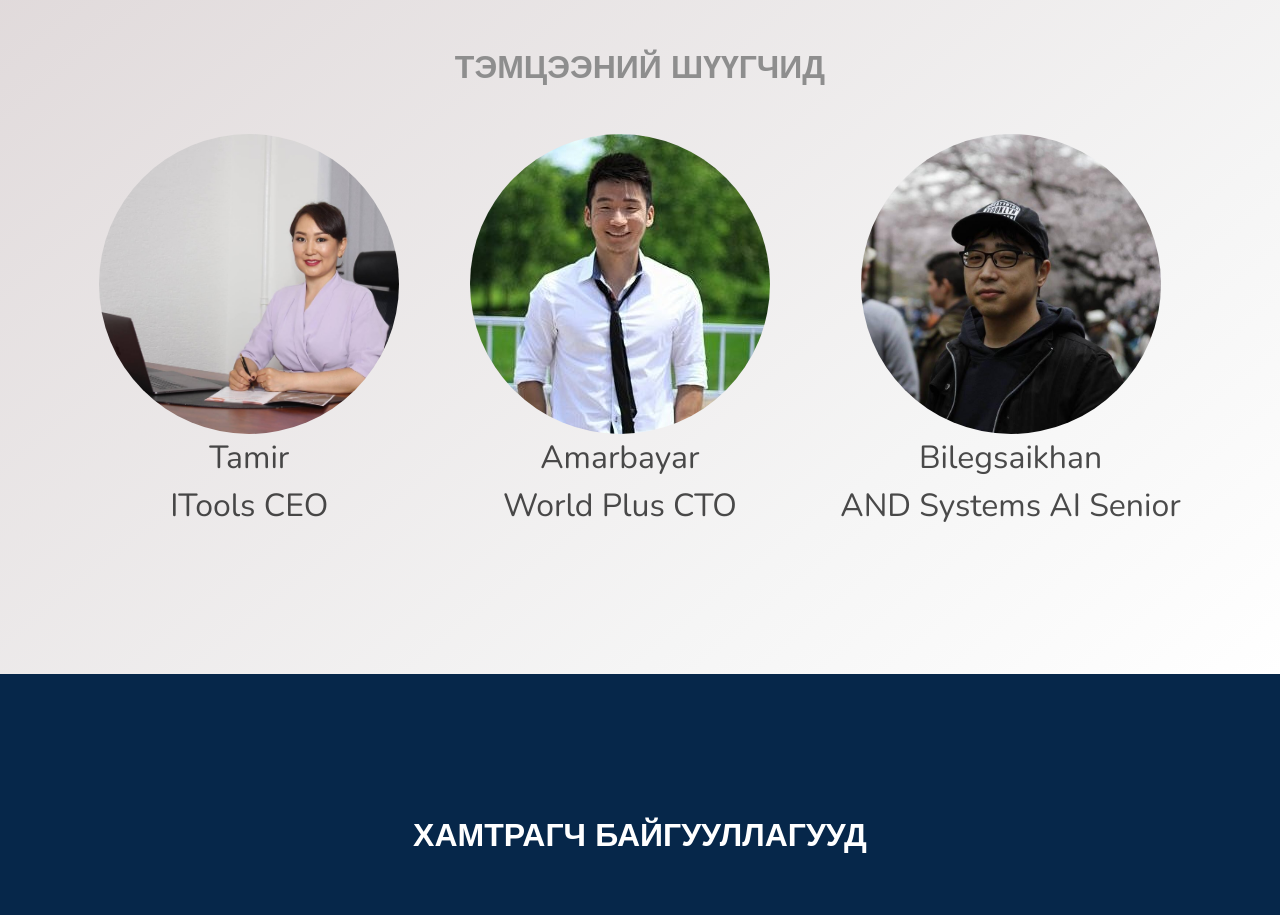
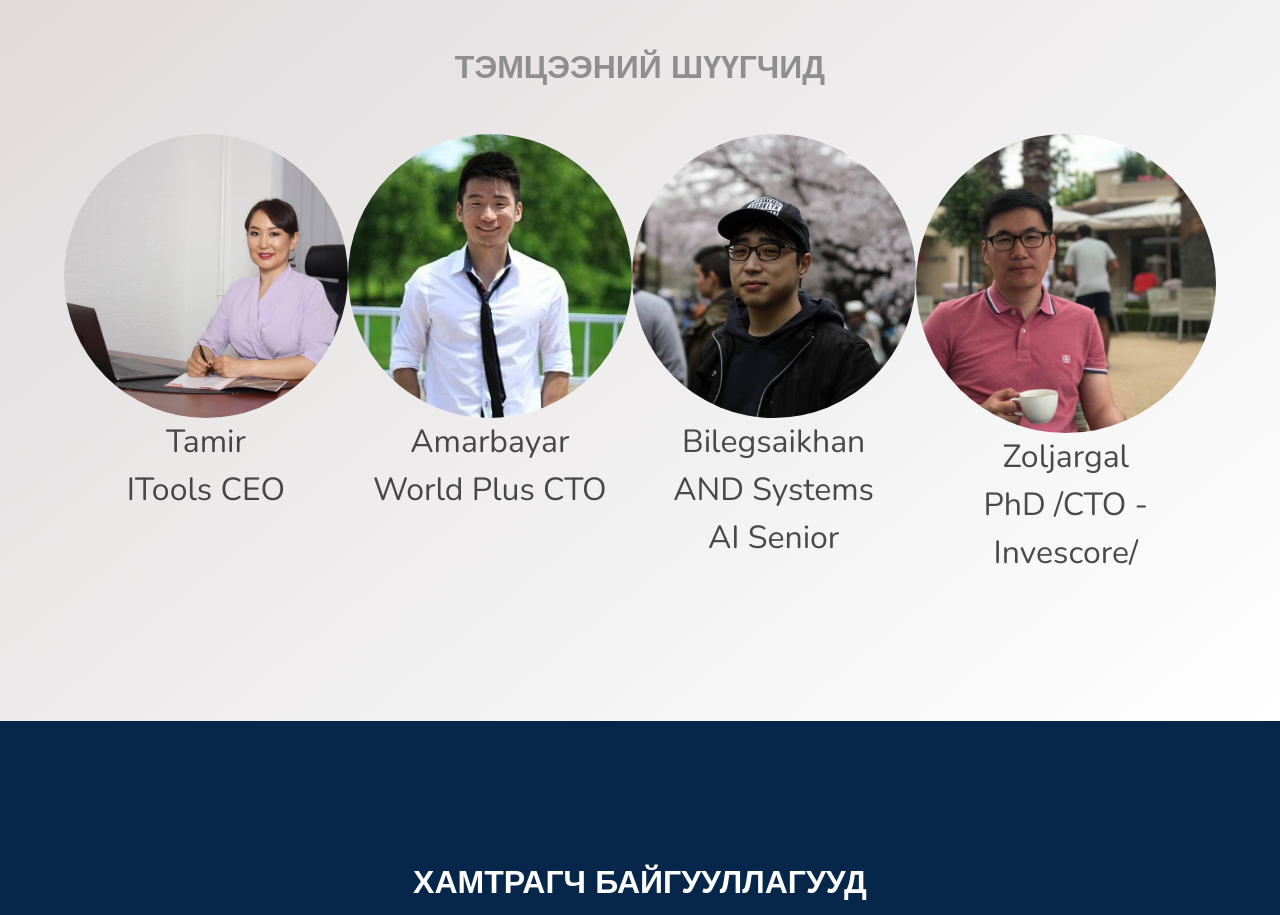
Before and after one commit to hackumclub/hackathon-covid, a website built with Parcel: page index.html in a window 1280 px wide. Shown: the part 3420-4335 px from the top of the page. Built offline with nearby package versions, Linux system fonts and the light colour scheme; a script that the page names is missing.

Commit message:
added zoljargal

```diff
--- a/index.html
+++ b/index.html
@@ -278,7 +278,13 @@
             <div>
               <img width="300" style="border-radius: 50%" src="/img/bilegsaikhan.jpg" alt="" srcset="">
               <h3 class="is-size-3">Bilegsaikhan</h3>
-              <p class="is-size-3">AND Systems AI Senior</p>
+              <p class="is-size-3">AND Systems<br/>AI Senior</p>
+
+            </div>
+            <div>
+              <img width="300" style="border-radius: 50%" src="/img/zoljargal.jpg" alt="" srcset="">
+              <h3 class="is-size-3">Zoljargal</h3>
+              <p class="is-size-3">PhD /CTO - Invescore/</p>
 
             </div>
           </div>
```
Also changed, not shown: img/zoljargal.jpg (added).
